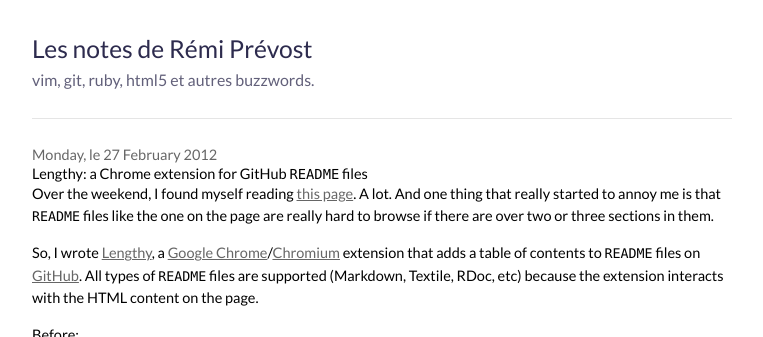
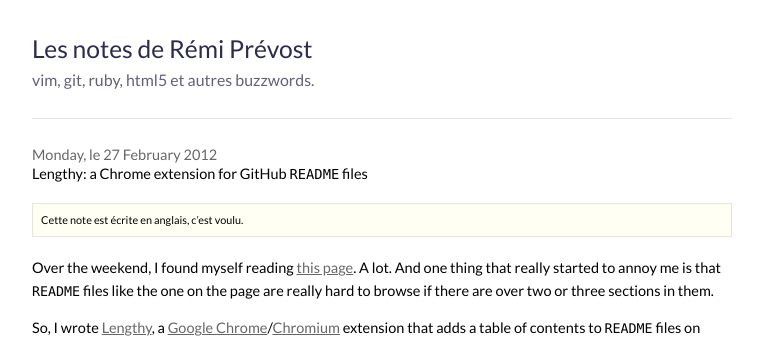
Before and after one commit to remi/notes.exomel.com, a Jekyll site: the page built from _posts/2012-02-27-lengthy-a-chrome-extension-for-github-readme-files.mkd, in a window 1280 px wide, cut to the strip 0-337 px from the top of the page. Shown: the whole strip, without its empty margins (8-771 px from the left). Built offline with Jekyll 4.4.1, drawn with Linux system fonts in a browser that asks for light colours; Markdown is read by kramdown in place of the engine named in the settings.

Commit message:
Add .note

```diff
--- a/_posts/2012-02-27-lengthy-a-chrome-extension-for-github-readme-files.mkd
+++ b/_posts/2012-02-27-lengthy-a-chrome-extension-for-github-readme-files.mkd
@@ -2,6 +2,8 @@
 layout: post
 titre: "Lengthy: a Chrome extension for GitHub <code>README</code> files"
 ---
+
+<div class="note"><em>Cette note est écrite en anglais, c’est voulu.</em></div>
 
 Over the weekend, I found myself reading [this page](https://github.com/rspec/rspec-rails). A lot. And one thing that really started to annoy me is that `README` files like the one on the page are really hard to browse if there are over two or three sections in them.
 
--- a/css/screen.css
+++ b/css/screen.css
@@ -272,6 +272,18 @@
   color: rgba(0,0,0,0.6);
 }
 
+div.note {
+  background: rgba(255, 253, 194, 0.2);
+  border: 1px solid rgba(0, 0, 0, 0.1);
+  font-size: 75%;
+  padding: 8px;
+  margin: 20px 0;
+}
+
+div.note em {
+  font-style: normal;
+}
+
 #speakerdeck_presentation_wrapper_4f466aacf91a2400220202b4 {
   margin: 0 0 15px;
 }
```
